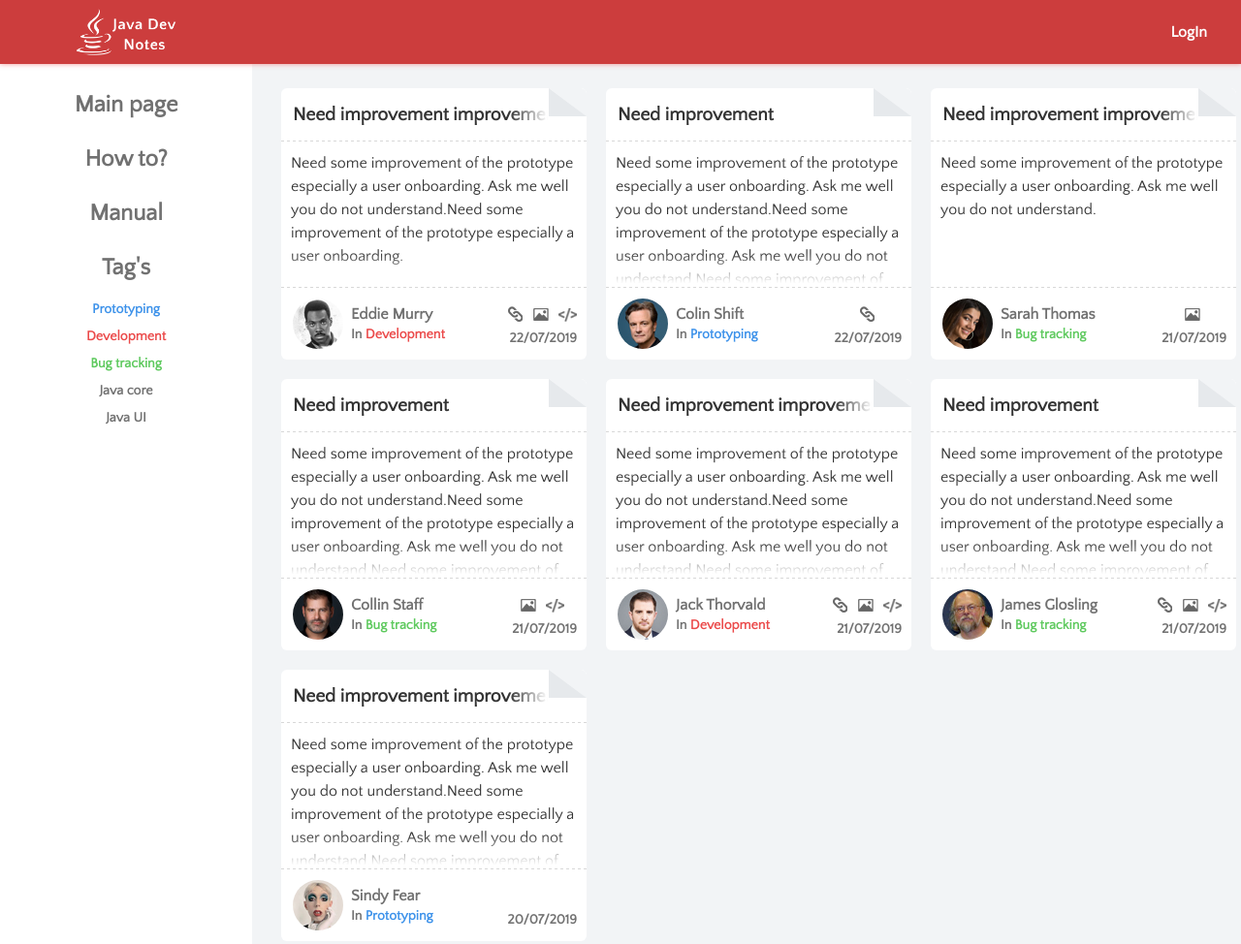
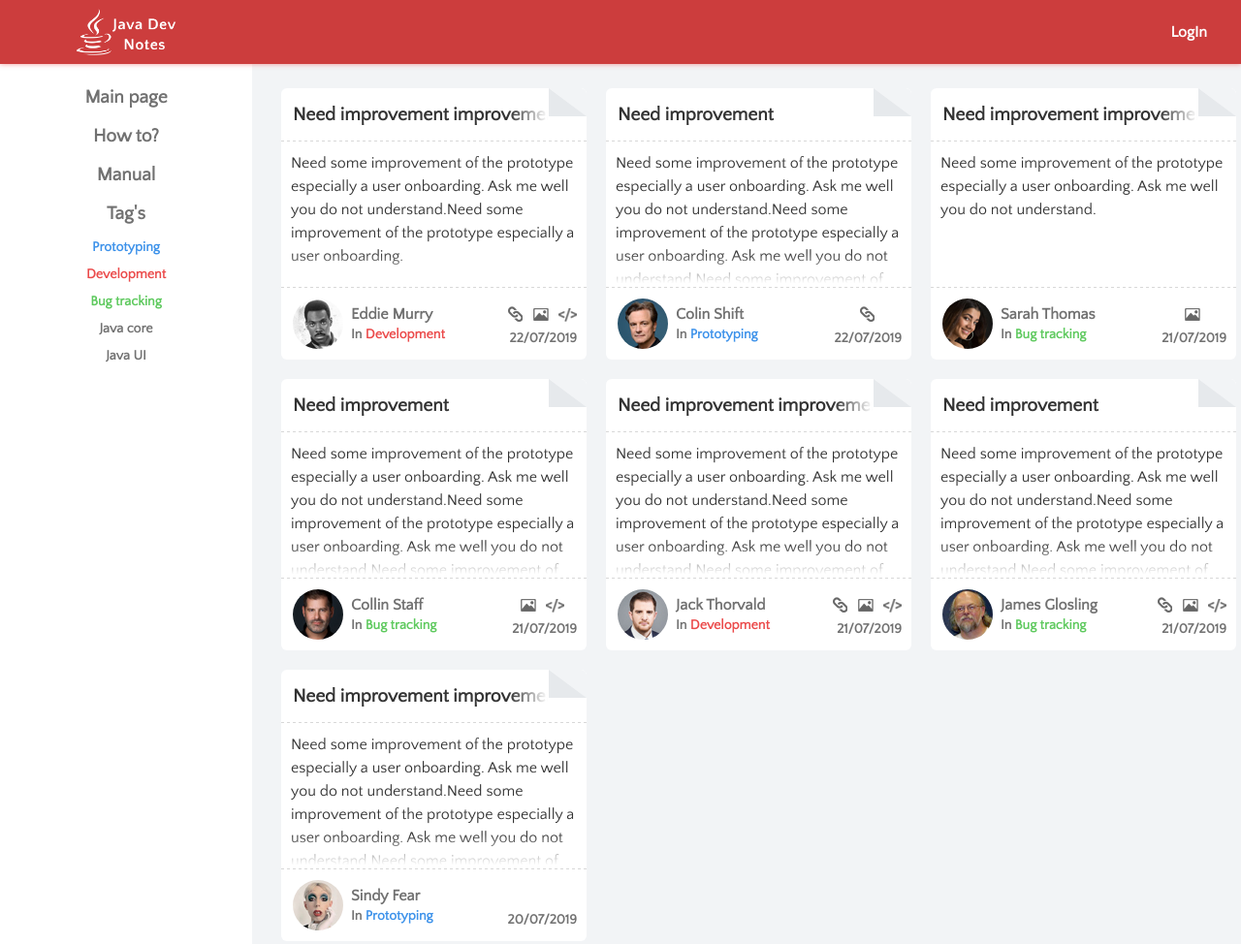
Before and after one commit to NikRS/Dev-Notes, a plain HTML site: page index.html in a window 1280 px wide. Shown: the top 974 px of the page at 97% size. Drawn offline with Linux system fonts and the light colour scheme.

Commit message:
Update style.css

```diff
--- a/style.css
+++ b/style.css
@@ -6,7 +6,7 @@ header{background: #cc3d3d; width: 100%; height: 66px; box-shadow: 0px 0 5px 0 r
 .logIn{line-height: 66px; padding: 0px 65px; color: #fff; float: right; font-weight: bold; text-decoration: none;}
 main{padding: 15px 15px 15px 280px; background: transparent; z-index: -2; font-size: 0;}
 aside{position: absolute; left: 0; top: 0px; padding: 15px; width: 230px; text-align: center; background: #fff; height: 100%;}
-aside>a{font-size: 1.5rem; font-weight: bold; text-align: center; display: inline-block; width: 100%; line-height: 3.5rem; color: #717171; text-decoration: none;}
+aside>a{font-size: 1.2rem; font-weight: bold; text-align: center; display: inline-block; width: 100%; line-height: 2.5rem; color: #717171; text-decoration: none;}
 aside>a:hover{color: #cc3d3d;}
 footer{position: relative; width: 100%; background-color: #cc3d3d; color: #fff; padding: 10px 0; text-align: center; font-size: 12px; margin-top: 34px;}
 .mainLogo{display: block;width: 260px; height: 66px; font-size: 0; float: left;	background: transparent url(img/javaLogo.png) 50% 50% no-repeat; background-size: 40%;}
```
